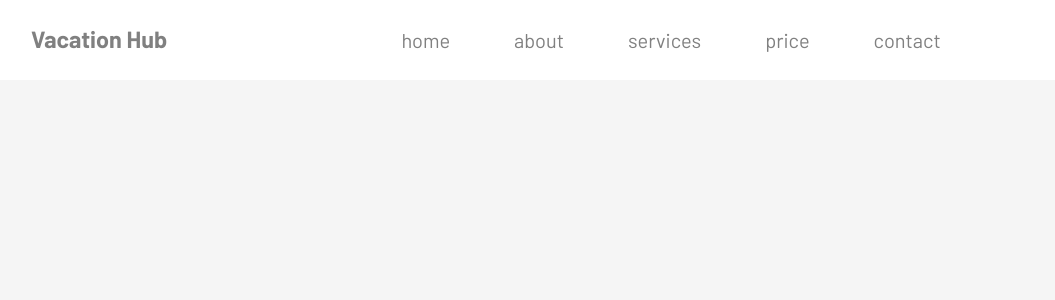
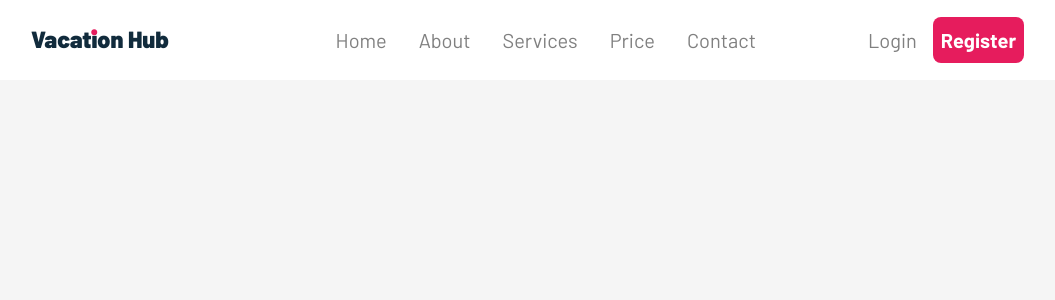
Before and after one commit to Jarominas/React-Landing-VacationHub, a React (Vite) app in the folder react-landing-vacationhub/: page / in a window 1280 px wide. Shown: the top 300 px of the page, without its empty margins (1-1056 px from the left). Built offline with nearby package versions, Linux system fonts and the light colour scheme.

Commit message:
12.05.2023 navbar

```diff
--- a/react-landing-vacationhub/src/Components/Navbar/Navbar.jsx
+++ b/react-landing-vacationhub/src/Components/Navbar/Navbar.jsx
@@ -24,6 +24,10 @@ const Navbar = () => {
                         </a>
                     )
                 })}
+                <div className='login-content'>
+                    <a href=''>Login</a>
+                    <button>Register</button>
+                </div>
                 <button className='nav-btn nav-close-btn' onClick={showNavbar}>
                     <FaTimes />
                 </button>
--- a/react-landing-vacationhub/src/Components/Navbar/nav.css
+++ b/react-landing-vacationhub/src/Components/Navbar/nav.css
@@ -1,5 +1,6 @@
 header {
     display: flex;
+
     align-items: center;
     justify-content: space-between;
     height: 5rem;
@@ -7,9 +8,25 @@ header {
     background-color: #ffffff;
     color: #808080;
 }
+header h3 {
+    color: #112b3c;
+    font-weight: 900;
+    position: relative;
+}
+header h3::after {
+    content: '.';
+    display: block;
+    position: absolute;
+
+    font-size: 2rem;
+    color: #e61c5d;
+    top: -69%;
+    left: 43%;
+}
 
 nav a {
     margin: 0 2rem;
+    text-transform: capitalize;
     color: #808080;
     text-decoration: none;
 }
@@ -24,12 +41,24 @@ header .nav-btn {
     background: transparent;
     border: none;
     outline: none;
-    color: #808080;
+    color: #e61c5d;
     visibility: hidden;
     opacity: 0;
 }
+.login-content button {
+    padding: 0.5rem 0.5rem;
+    color: #ffffff;
+    font-weight: 700;
+    border: none;
+    background-color: #e61c5d;
+    border-radius: 0.5rem;
+    cursor: pointer;
+}
 
 @media only screen and (max-width: 1024px) {
+    header {
+        flex-direction: row;
+    }
     header .nav-btn {
         visibility: visible;
         opacity: 1;
@@ -37,7 +66,8 @@ header .nav-btn {
 
     header nav {
         position: fixed;
-        top: 5rem;
+
+        top: 0;
         left: 0;
         height: 100%;
         width: 100%;
@@ -63,4 +93,20 @@ header .nav-btn {
     nav a {
         font-size: 1.5rem;
     }
+
+    .login-content {
+        margin-top: 2rem;
+    }
 }
+@media only screen and (min-width: 1025px) {
+    nav {
+        display: flex;
+        align-items: center;
+    }
+    nav a {
+        margin: 0 1rem;
+    }
+    .login-content {
+        margin-left: 5rem;
+    }
+}
```
